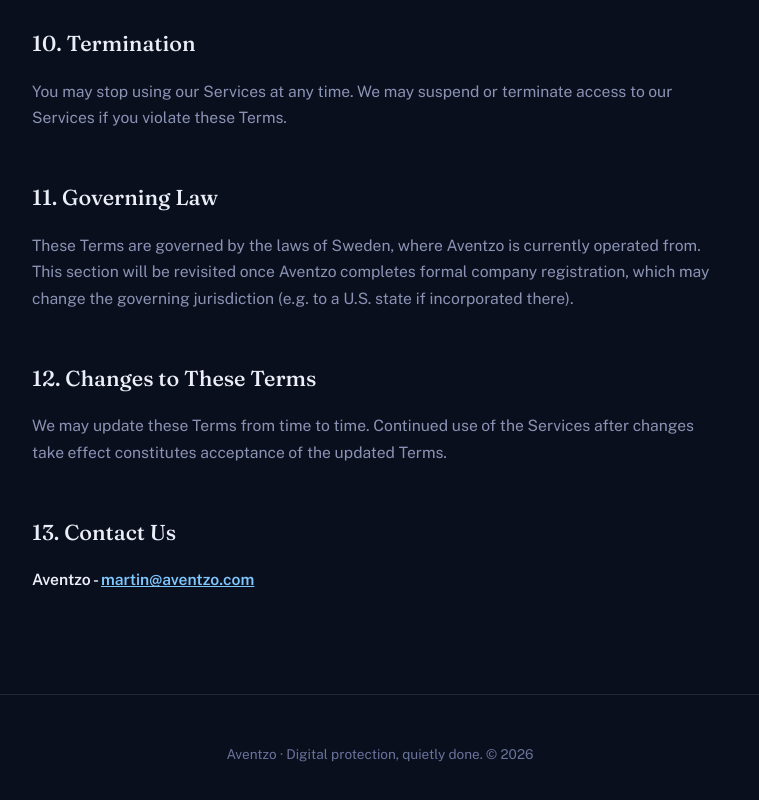
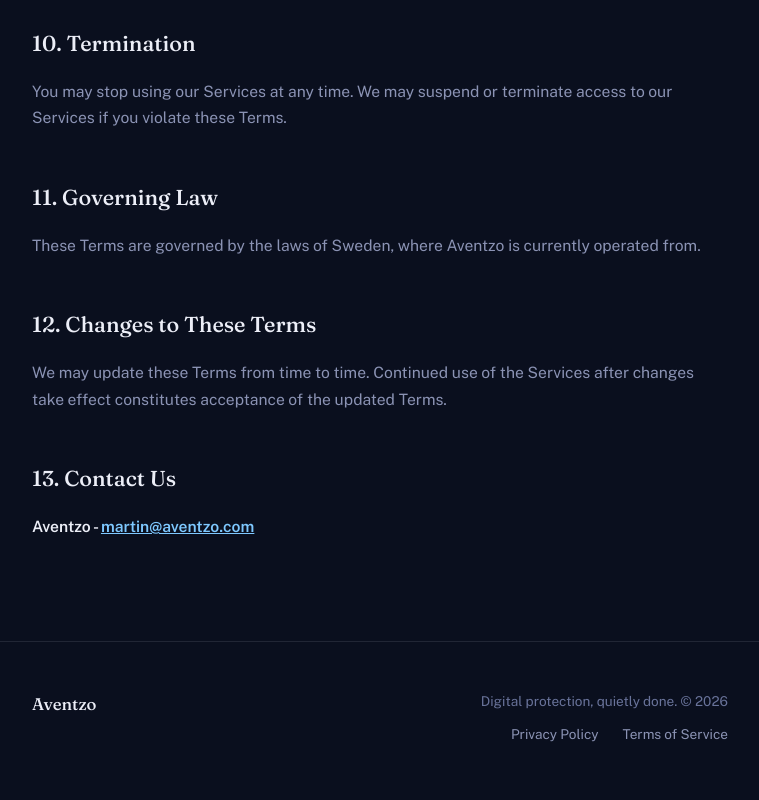
Before and after one commit to Berrbau/aventzo, a plain HTML site: page terms.html in a window 1280 px wide. Shown: the part 2133-2933 px from the top of the page, without its empty margins (260-1019 px from the left). Drawn offline with nearby package versions, Linux system fonts and the light colour scheme.

Commit message:
Add files via upload

```diff
--- a/terms.html
+++ b/terms.html
@@ -48,8 +48,25 @@
   strong{ color:var(--text); }
   a{ color:var(--accent-warm); }
   footer{ padding:48px 0; border-top:1px solid var(--hairline); }
-  footer .wrap{ text-align:center; }
+  footer .wrap{
+    display:flex; align-items:flex-start; justify-content:space-between;
+    flex-wrap:wrap; gap:16px; text-align:left;
+  }
+  footer .wordmark{ font-family:'Fraunces', serif; font-weight:500; font-size:1.05rem; }
+  footer .footer-right{
+    display:flex; flex-direction:column; align-items:flex-end; gap:10px;
+  }
   footer .tagline{ color:var(--muted-soft); font-size:0.85rem; }
+  footer .footer-links{ display:flex; gap:24px; }
+  footer .footer-links a{
+    color:var(--muted); font-size:0.85rem; text-decoration:none;
+    transition:color .2s ease;
+  }
+  footer .footer-links a:hover{ color:var(--accent-warm); }
+  @media (max-width:600px){
+    footer .wrap{ flex-direction:column; text-align:center; align-items:center; }
+    footer .footer-right{ align-items:center; }
+  }
 </style>
 </head>
 <body>
@@ -104,7 +121,7 @@
     <p>You may stop using our Services at any time. We may suspend or terminate access to our Services if you violate these Terms.</p>
 
     <h2>11. Governing Law</h2>
-    <p>These Terms are governed by the laws of Sweden, where Aventzo is currently operated from. This section will be revisited once Aventzo completes formal company registration, which may change the governing jurisdiction (e.g. to a U.S. state if incorporated there).</p>
+    <p>These Terms are governed by the laws of Sweden, where Aventzo is currently operated from.</p>
 
     <h2>12. Changes to These Terms</h2>
     <p>We may update these Terms from time to time. Continued use of the Services after changes take effect constitutes acceptance of the updated Terms.</p>
@@ -116,7 +133,14 @@
 
 <footer>
   <div class="wrap">
-    <div class="tagline">Aventzo &middot; Digital protection, quietly done. &copy; 2026</div>
+    <div class="wordmark">Aventzo</div>
+    <div class="footer-right">
+      <div class="tagline">Digital protection, quietly done. &copy; 2026</div>
+      <div class="footer-links">
+        <a href="/privacy.html">Privacy Policy</a>
+        <a href="/terms.html">Terms of Service</a>
+      </div>
+    </div>
   </div>
 </footer>
 
```
Also changed, not shown: index.html (+2 -1 lines), privacy.html (+26 -2 lines).
